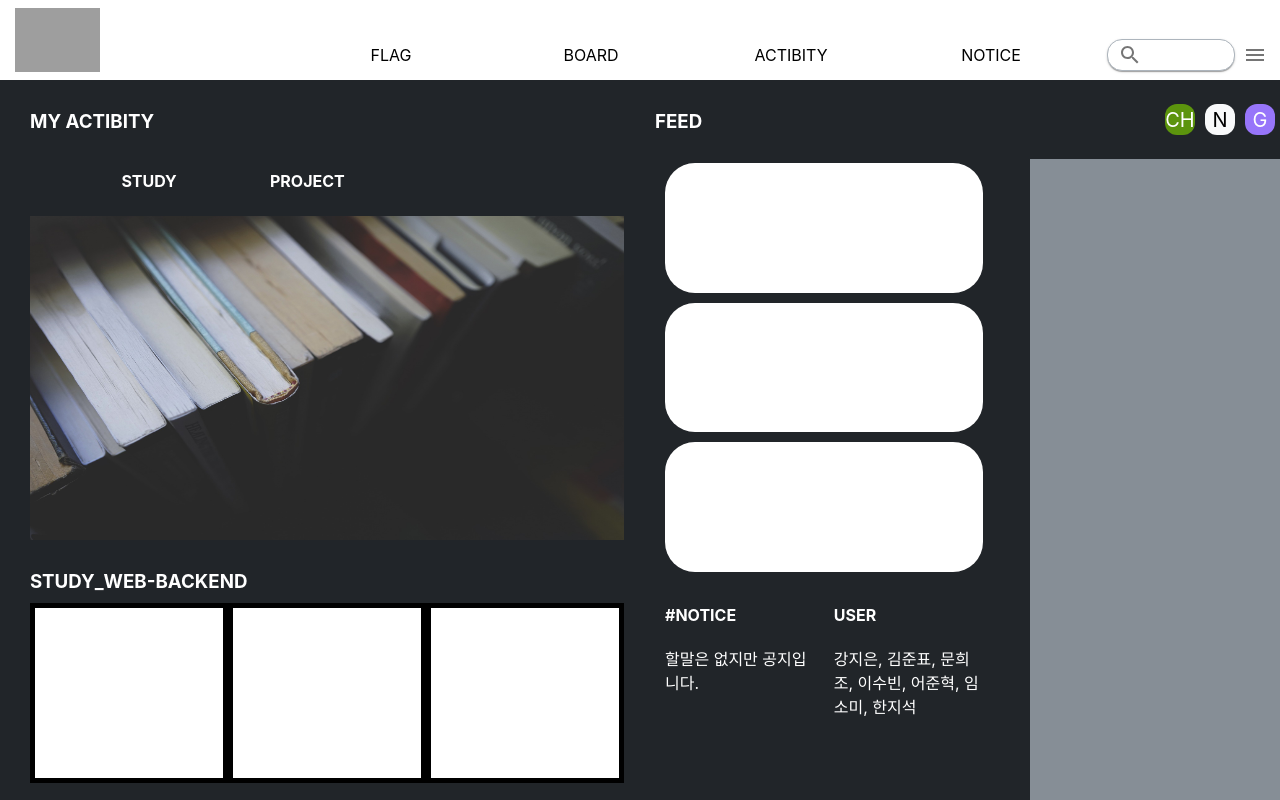
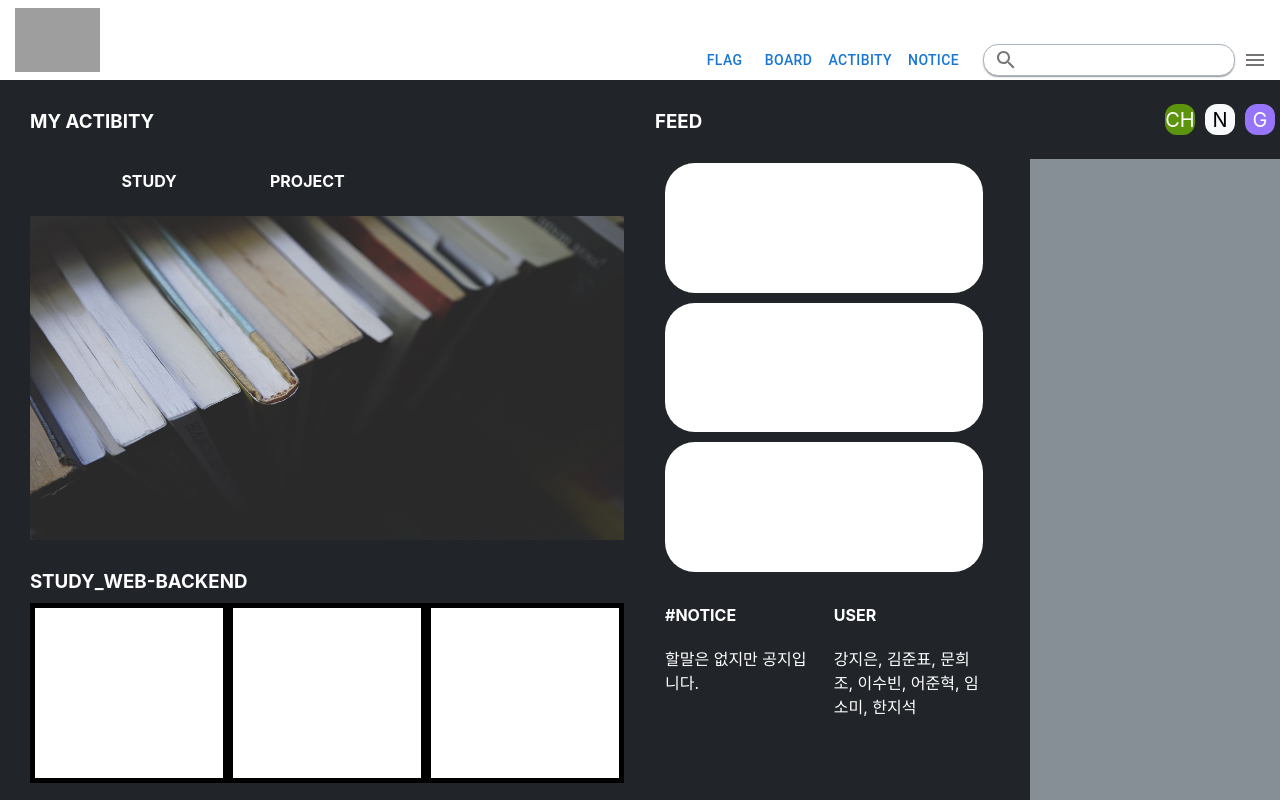
Before and after one commit to USW-Flag-Board/FrontEnd, a React (Create React App) app: page /home in a window 1280 px wide. Built offline with nearby package versions, Linux system fonts and the light colour scheme; grey boxes are pictures that could not be loaded; the HTML template or start-up script is replaced by a standard one.

Commit message:
feat: 헤더 드롭다운메뉴 수정

```diff
--- a/src/component/Header.js
+++ b/src/component/Header.js
@@ -6,6 +6,10 @@
 import InputBase from '@mui/material/InputBase';
 import Box from '@mui/material/Box';
 import { styled } from '@mui/system';
+import Button from '@mui/material/Button';
+import Menu from '@mui/material/Menu';
+import MenuItem from '@mui/material/MenuItem';
+import Fade from '@mui/material/Fade';
 
 
 const HomeHeader = styled('div')({
@@ -31,36 +35,24 @@
   marginRight: "5px",
 })
 
-const MenuItems = styled('ul')({
+const MenuItems = styled('div')({
   display: "flex",
   justifyContent: "center",
   alignItems: "flex-end",
   margin: 0,
 });
 
-const MenuItem = styled('li')({
-  width: "200px",
-  height: "50px",
-  display: "flex",
-  justifyContent: "center",
-  alignItems: "center",
-  flexDirection: "column",
-  '&:hover':{
-      backgroundColor: "#adb5bd",
-      borderRadius: "10px"
-  }
-});
-
-const HomeDropDown = styled('div')({
-  width: "200px",
-  height: "50px",
-  backgroundColor: "white",
-  borderRadius: "10px",
-});
 
 const Header = () => {
   const sections = ["FLAG", "BOARD", "ACTIBITY", "NOTICE"];
-  const [isHovering, setIsHovering] = useState(0);
+  const [anchorEl, setAnchorEl] = React.useState(null);
+  const open = Boolean(anchorEl);
+  const handleClick = (event) => {
+    setAnchorEl(event.currentTarget);
+  };
+  const handleClose = () => {
+    setAnchorEl(null);
+  };
   return (
     <Box>
       <HomeHeader>
@@ -70,11 +62,26 @@
         <Box>
           <MenuItemBox>
             <MenuItems>
-              {sections.map((item) => <MenuItem key={item}
-                onMouseOver={()=>setIsHovering(1)}
-                onMouseOut={()=>setIsHovering(0)}>{item}
-              {isHovering ? (<HomeDropDown>어준혁</HomeDropDown>) : ("")}
-              </MenuItem>)}
+              {sections.map((item) => <Button key={item}
+                id="fade-button"
+                aria-controls={open ? 'fade-menu' : undefined}
+                aria-haspopup="true"
+                aria-expanded={open ? 'true' : undefined}
+                onClick={handleClick}>{item}
+              </Button>)}
+              <Menu
+                  id="fade-menu"
+                  MenuListProps={{
+                    'aria-labelledby': 'fade-button',
+                  }}
+                  anchorEl={anchorEl}
+                  open={open}
+                  onClose={handleClose}
+                  TransitionComponent={Fade}>
+                <MenuItem onClick={handleClose}>Profile</MenuItem>
+                <MenuItem onClick={handleClose}>My account</MenuItem>
+                <MenuItem onClick={handleClose}>Logout</MenuItem>
+              </Menu>
             </MenuItems>
             <Paper
               component="form"
```
